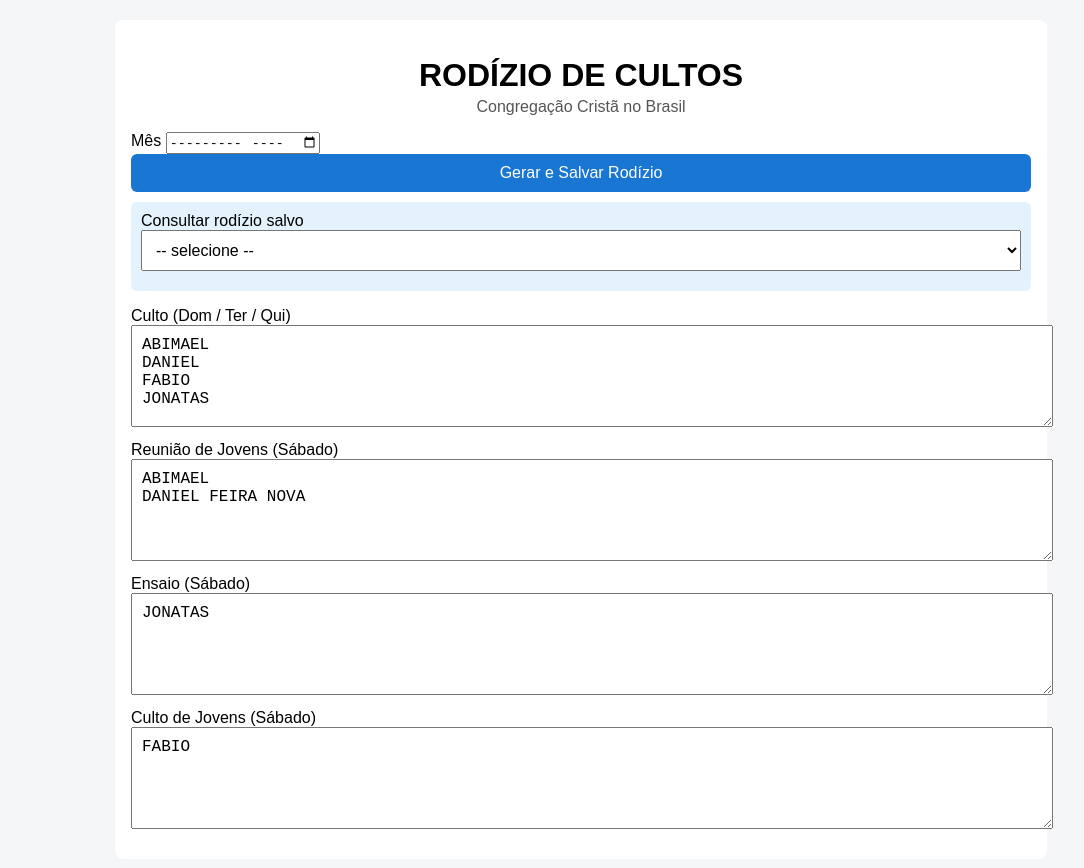
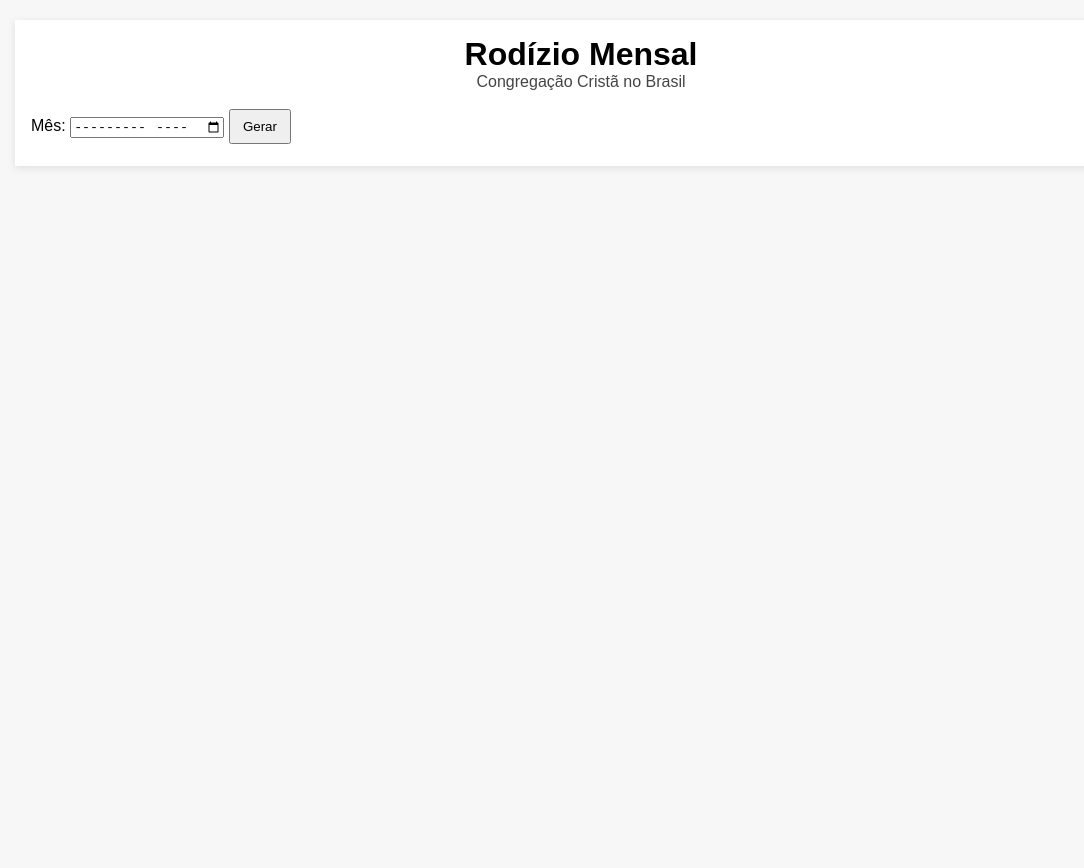
Before and after one commit to jocsajeize-tech/Portal-ccb, a plain HTML site: page rodizio.html in a window 1280 px wide. Shown: the whole page, without its empty margins (59-1143 px from the left). After the commit the page ends 800 px from the top, so only its background shows below. Drawn offline with Linux system fonts and the light colour scheme.

Commit message:
Refactor HTML structure and styles for rodizio

```diff
--- a/rodizio.html
+++ b/rodizio.html
@@ -1,200 +1,33 @@
 <!DOCTYPE html>
 <html lang="pt-BR">
 <head>
-<meta charset="UTF-8">
-<meta name="viewport" content="width=device-width, initial-scale=1">
+<meta charset="utf-8" />
+<meta name="viewport" content="width=device-width, initial-scale=1" />
 <title>Rodízio de Cultos</title>
-
 <style>
-body{
-  font-family: Arial, sans-serif;
-  background:#f4f6f8;
-  margin:0;
-}
-.container{
-  max-width:900px;
-  margin:20px auto;
-  background:#fff;
-  padding:16px;
-  border-radius:8px;
-}
-h1{text-align:center;margin-bottom:4px}
-.sub{text-align:center;color:#555;margin-bottom:16px}
-
-select, textarea, button{
-  width:100%;
-  padding:10px;
-  margin-bottom:10px;
-  font-size:16px;
-}
-textarea{min-height:80px}
-
-button{
-  border:none;
-  border-radius:6px;
-  cursor:pointer;
-}
-.btn-primary{background:#1976d2;color:#fff}
-.btn-secondary{background:#455a64;color:#fff}
-
-.section{
-  margin-top:20px;
-}
-.section h3{
-  background:#eee;
-  padding:8px;
-  border-radius:4px;
-}
-
-table{
-  width:100%;
-  border-collapse:collapse;
-  margin-top:8px;
-}
-th, td{
-  border:1px solid #ccc;
-  padding:8px;
-  text-align:left;
-}
-th{background:#f0f0f0}
-
-.saved{
-  background:#e3f2fd;
-  padding:10px;
-  border-radius:6px;
-  margin-bottom:16px;
-}
+  body{font-family:Arial,sans-serif;background:#f7f7f7;margin:0}
+  .wrap{max-width:1100px;margin:20px auto;background:#fff;padding:16px;box-shadow:0 2px 8px rgba(0,0,0,.1)}
+  h1{text-align:center;margin:0}
+  .sub{text-align:center;color:#444;margin-bottom:12px}
+  .admin{color:#2e6be6;text-align:center;margin-bottom:8px;font-weight:bold}
+  table{width:100%;border-collapse:collapse;margin-top:10px}
+  th,td{border:1px solid #777;padding:8px;text-align:left}
+  th{background:#e6e6e6}
+  button{padding:8px 12px;margin:6px 0}
 </style>
 </head>
+<body>
+<div class="wrap">
+  <h1>Rodízio Mensal</h1>
+  <div class="sub">Congregação Cristã no Brasil</div>
+  <div id="adminInfo" class="admin" style="display:none"></div>
 
-<body>
-<div class="container">
+  <label>Mês:</label>
+  <input type="month" id="mes" />
+  <button onclick="gerar()">Gerar</button>
 
-<h1>RODÍZIO DE CULTOS</h1>
-<div class="sub">Congregação Cristã no Brasil</div>
-
-<label>Mês</label>
-<input type="month" id="mes">
-
-<button class="btn-primary" onclick="gerar()">Gerar e Salvar Rodízio</button>
-
-<div class="saved">
-<label>Consultar rodízio salvo</label>
-<select id="consulta" onchange="carregarSalvo()">
-  <option value="">-- selecione --</option>
-</select>
+  <div id="out"></div>
 </div>
-
-<label>Culto (Dom / Ter / Qui)</label>
-<textarea id="culto">ABIMAEL
-DANIEL
-FABIO
-JONATAS</textarea>
-
-<label>Reunião de Jovens (Sábado)</label>
-<textarea id="jovens">ABIMAEL
-DANIEL FEIRA NOVA</textarea>
-
-<label>Ensaio (Sábado)</label>
-<textarea id="ensaio">JONATAS</textarea>
-
-<label>Culto de Jovens (Sábado)</label>
-<textarea id="cultoJovem">FABIO</textarea>
-
-<div id="resultado"></div>
-
-</div>
-
 <script>
-const diasSemana = ['domingo','segunda','terça','quarta','quinta','sexta','sábado'];
-
-function parse(txt){
-  return txt.split('\n').map(v=>v.trim()).filter(v=>v);
-}
-
-function gerar(){
-  const mes = document.getElementById('mes').value;
-  if(!mes){ alert('Selecione o mês'); return; }
-
-  const [ano, m] = mes.split('-').map(Number);
-  const culto = parse(culto.value);
-  const jovens = parse(jovens.value);
-  const ensaio = parse(ensaio.value);
-  const cultoJovem = parse(cultoJovem.value);
-
-  let html = '';
-
-  function tabela(titulo, linhas){
-    let t = `<div class="section"><h3>${titulo}</h3><table>
-      <tr><th>Dia</th><th>Data</th><th>Irmão</th></tr>`;
-    linhas.forEach(l=>{
-      t+=`<tr><td>${l.dia}</td><td>${l.data}</td><td>${l.nome}</td></tr>`;
-    });
-    return t+'</table></div>';
-  }
-
-  let c=0;
-  let cultos=[];
-  for(let d=1;d<=31;d++){
-    const dt=new Date(ano,m-1,d);
-    if(dt.getMonth()!==m-1) break;
-    if([0,2,4].includes(dt.getDay())){
-      cultos.push({
-        dia:diasSemana[dt.getDay()],
-        data:`${d}/${m}`,
-        nome:culto[c++%culto.length]
-      });
-    }
-  }
-
-  let r=0;
-  let reuniao=[];
-  for(let d=1;d<=31;d++){
-    const dt=new Date(ano,m-1,d);
-    if(dt.getMonth()!==m-1) break;
-    if(dt.getDay()===6){
-      reuniao.push({
-        dia:'sábado',
-        data:`${d}/${m}`,
-        nome:jovens[r++%jovens.length]
-      });
-      break;
-    }
-  }
-
-  html += tabela('CULTOS', cultos);
-  html += tabela('REUNIÃO DE JOVENS', reuniao);
-  html += tabela('ENSAIO', reuniao.map(r=>({...r,nome:ensaio[0]})));
-  html += tabela('CULTO DE JOVENS', reuniao.map(r=>({...r,nome:cultoJovem[0]})));
-
-  resultado.innerHTML = html;
-
-  // salvar
-  localStorage.setItem('rodizio-'+mes, html);
-  atualizarConsulta();
-}
-
-function atualizarConsulta(){
-  const sel=document.getElementById('consulta');
-  sel.innerHTML='<option value="">-- selecione --</option>';
-  Object.keys(localStorage)
-    .filter(k=>k.startsWith('rodizio-'))
-    .sort()
-    .forEach(k=>{
-      const opt=document.createElement('option');
-      opt.value=k;
-      opt.textContent=k.replace('rodizio-','');
-      sel.appendChild(opt);
-    });
-}
-
-function carregarSalvo(){
-  const k=consulta.value;
-  if(k) resultado.innerHTML=localStorage.getItem(k);
-}
-
-atualizarConsulta();
-</script>
-
-</body>
-</html>
+  const user = JSON.parse(localStorage.getItem('portalUser'));
+  if(!
```
